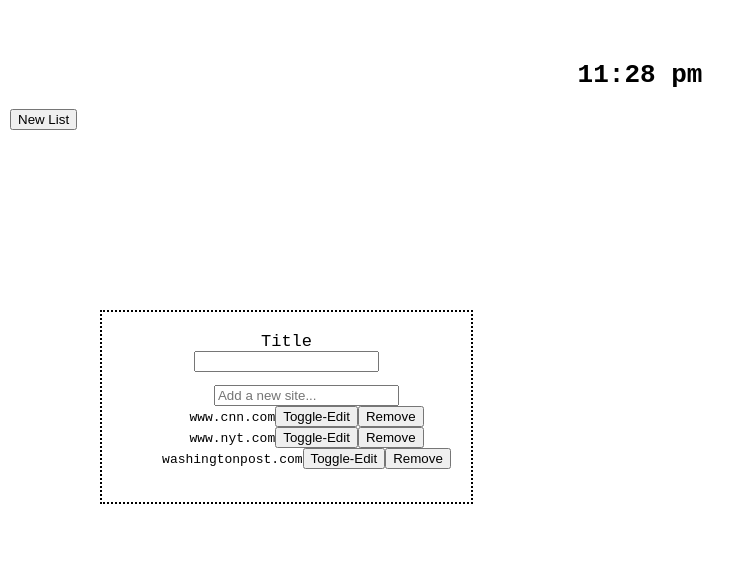
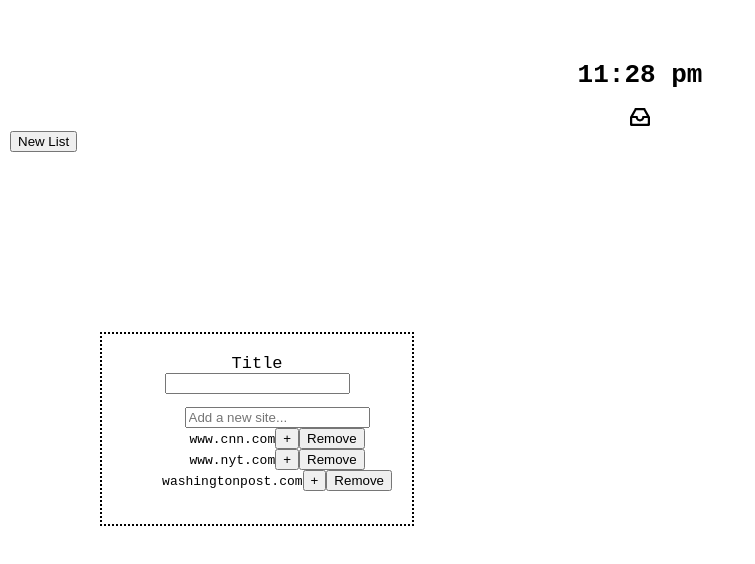
Before and after one commit to LiminalCrab/Startpage, a Vue app: page / in a window 1280 px wide. Both pictures are taken after a click on the button "New List". Shown: the top 564 px of the page, without its empty margins (0-755 px from the left). Built offline with nearby package versions, Linux system fonts and the light colour scheme.

Commit message:
custom button

```diff
--- a/src/App.vue
+++ b/src/App.vue
@@ -2,6 +2,7 @@
   <div id="app">
   <!-- Injection goes here -->
     <time-component/>
+    <icon-base width="20" height="20" iconColor="black" icon-name="edit"><icon-edit /></icon-base>
     <table class="root-tbl">
       <tr class="root-tbl-tr">
         <button class="root-btn" @click="addListContainer">New List </button>
@@ -17,11 +18,19 @@
 import TimeComponent from './components/Time.vue'
 import listcontainer from "./components/ListContainer.vue"
 
+//Icons
+import IconBase from './components/IconBase.vue'
+import IconEdit from './components/navigation/icons/IconEdit.vue'
+
 export default {
   name: 'App',
   components: {
     TimeComponent,
     listcontainer,
+
+    //icons
+    IconBase,
+    IconEdit
   },
   data(){
     return { array: [] };
--- a/src/components/EditButton.vue
+++ b/src/components/IconBase.vue
@@ -1,7 +1,18 @@
 <template>
-    <svg xmlns="http://www.w3.org/2000/svg">
+    <svg xmlns="http://www.w3.org/2000/svg"
+    :width="width"
+    :height="height"
+    viewBox="0 0 18 18"
+    :aria-labelledby="iconName"
+    role="presentation"
+    >
+        <title :id="iconName" lang="en">{{ iconName }} icon </title>
+        <g :fill="iconColor">
+            <slot />
+        </g>
     </svg>
 </template>
+
 
 <script>
 export default {
--- a/src/components/Site.vue
+++ b/src/components/Site.vue
@@ -2,7 +2,7 @@
 <div class="c-site-container">
     <li class="c-list">
         <span class="c-spanlol"><a class="c-anc" :href="staticRef + siteName">{{ siteName }}</a> <!-- array {{ siteName }} --> </span>
-        <button class="c-btn" @click="doEdit() ; isHidden = !isHidden"> Toggle-Edit </button>
+        <button class="c-btn" @click="doEdit() ; isHidden = !isHidden">+</button>
         <button class="c-btn" @click="$emit('site-remove')">Remove</button>
     </li>
     <form class="c-form" @submit.prevent="stopEdit()" v-if="!isHidden">
@@ -16,10 +16,8 @@
 </template>
 
 <script>
-import '@/assets/list.css'
 
 export default {
-
     data: function() {
         return{
             isEditable: false,
@@ -49,6 +47,5 @@ export default {
 };
 </script>
 
-
 <style scoped>
 </style>
--- a/src/components/navigation/icons/IconEdit.vue
+++ b/src/components/navigation/icons/IconEdit.vue
@@ -1,15 +1,3 @@
 <template>
-    <div class="nav-icon-edit-container">
-    </div>
+    <path d="M14 2a1 1 0 0 0-1-1H5a1 1 0 0 0-1 1L0 9v7a1 1 0 0 0 1 1h16a1 1 0 0 0 1-1V9l-4-7zM5.732 3h6.535l2.857 5h-3.625a.5.5 0 0 0-.5.5v.411c0 1.044-.761 1.978-1.8 2.079A2.003 2.003 0 0 1 6.999 9v-.5a.5.5 0 0 0-.5-.5H2.874l2.857-5zM16 14.5a.5.5 0 0 1-.5.5h-13a.5.5 0 0 1-.5-.5V10h3.131c.445 1.724 2.006 3 3.869 3s3.424-1.276 3.869-3H16v4.5z"/>
 </template>
-
-<script>
-export default {
-
-}
-</script>
-
-
-<style scoped>
-
-</style>
```
Also changed, not shown: src/components/NavEditBtn.vue (added, +20 -0 lines).
